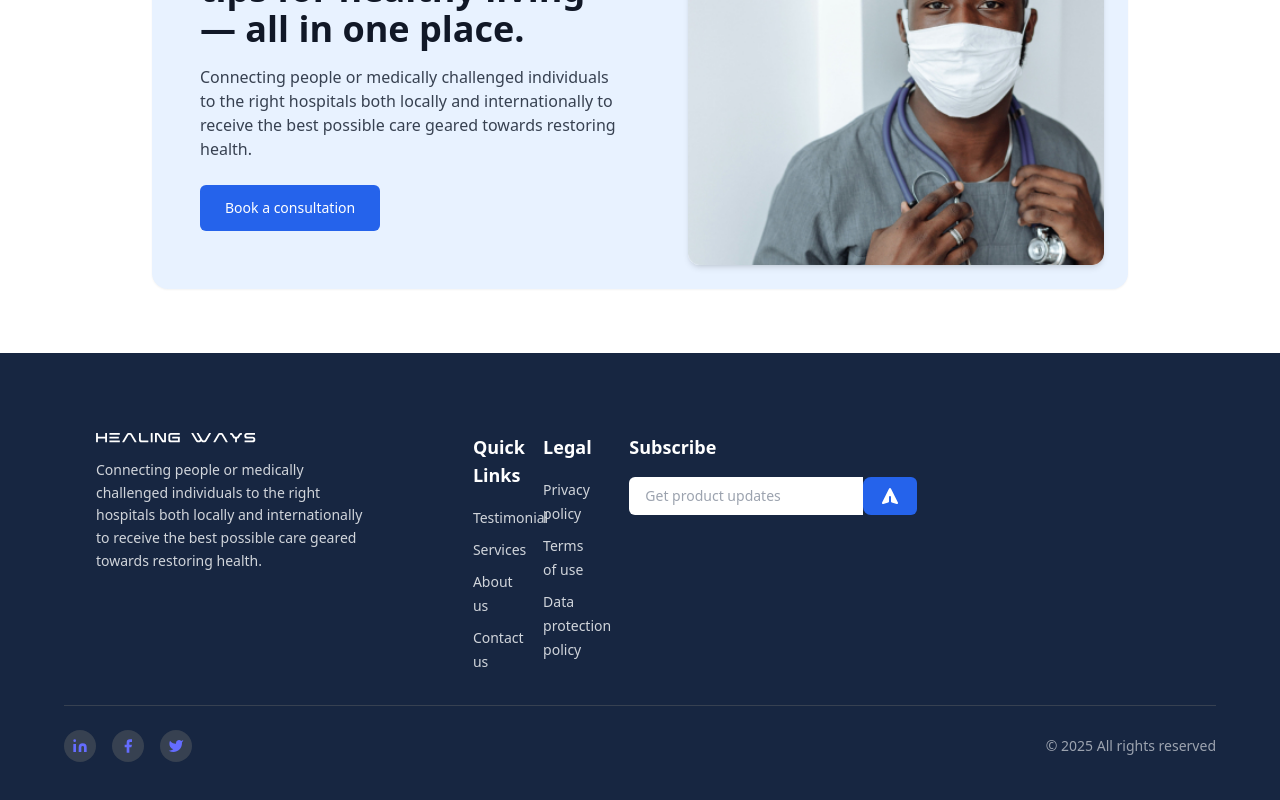
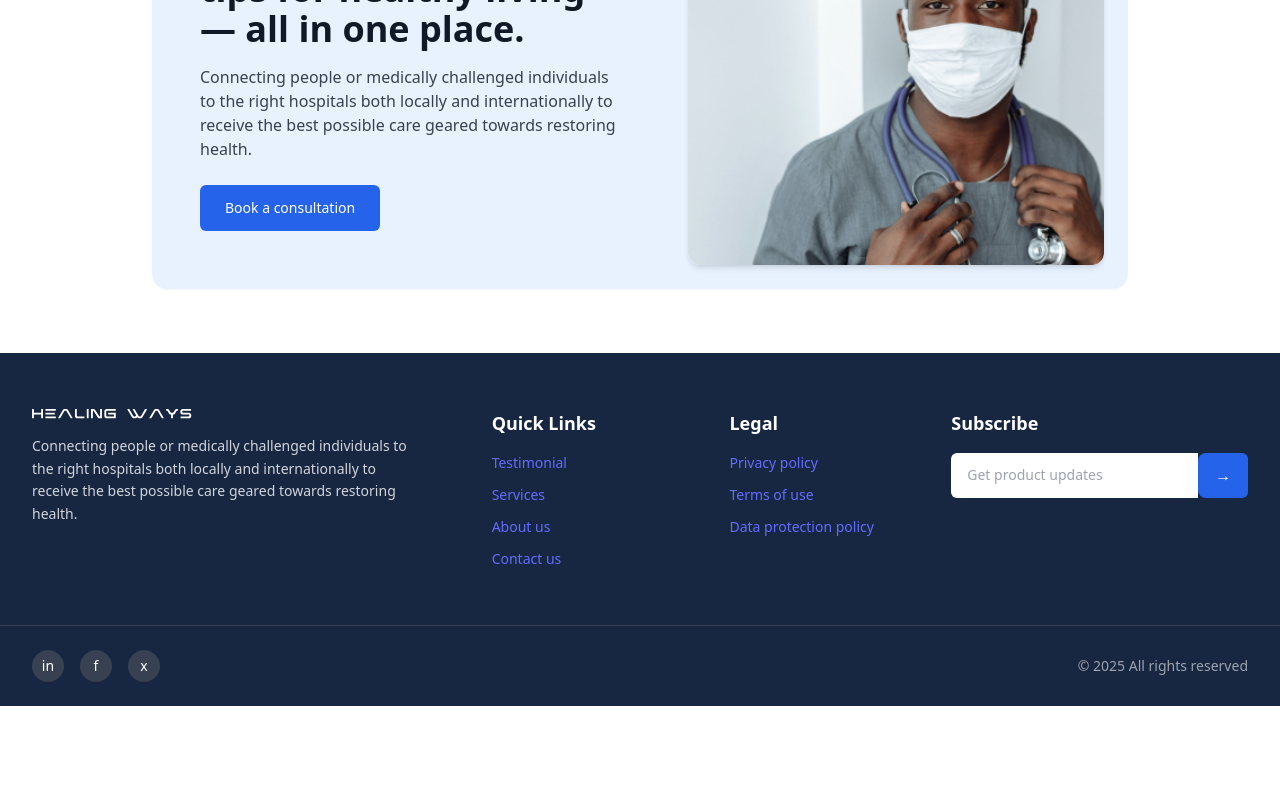
Before and after one commit to Binmuhammad001/healing-ways, a React (Vite) app: page / in a window 1280 px wide. Shown: the part 5273-6073 px from the top of the page. After the commit the page ends 5979 px from the top, so only its background shows below. Built offline with nearby package versions, Linux system fonts and the light colour scheme.

Commit message:
Update footer.jsx

```diff
--- a/src/components/footer.jsx
+++ b/src/components/footer.jsx
@@ -4,70 +4,48 @@ import Logo from "../assets/logo.svg";
 
 export default function Footer() {
   return (
-    <footer className="bg-[#172641] text-white py-12 px-8 w-full">
-      <div className="w-full px-8">
-        {/* Main Footer Content */}
-        <div className="grid grid-cols-1 md:grid-cols-2 lg:grid-cols-[2fr_1fr_1fr_1.5fr] gap-8 mb-8 m-8">
+    <footer className="bg-[#172641] text-white w-full">
+
+      {/* Top section */}
+      <div className="max-w-7xl mx-auto px-6 lg:px-8 py-14">
+        <div className="grid grid-cols-1 md:grid-cols-2 lg:grid-cols-[2fr_2fr_1.5fr] gap-16">
 
           {/* Company Info */}
-          <div className="mr-8">
-            <div className="flex items-center mb-4">
-              <img src={Logo} alt="Healing Waves logo" className="w-40 h-auto filter invert brightness-0 mr-2" />
-            </div>
+          <div>
+            <img
+              src={Logo}
+              alt="Healing Ways logo"
+              className="w-40 mb-4 filter invert brightness-0"
+            />
 
-            <p className="text-gray-300 text-sm leading-relaxed mb-4">
-              Connecting people or medically challenged individuals to the right hospitals both locally and internationally to receive the best possible care geared towards restoring health.
+            <p className="text-gray-300 text-sm leading-relaxed max-w-sm">
+              Connecting people or medically challenged individuals to the right
+              hospitals both locally and internationally to receive the best
+              possible care geared towards restoring health.
             </p>
           </div>
 
-          <div className="grid grid-cols-2 gap-12">
+          {/* Links Group */}
+          <div className="grid grid-cols-2 gap-20">
 
             {/* Quick Links */}
-          <div className="pl-8 mr-0">
+            <div>
               <h4 className="text-lg font-semibold mb-4">Quick Links</h4>
-            <ul className="space-y-2">
-              <li>
-                <a href="#testimonial" className="text-gray-300 hover:text-white transition text-sm">
-                  Testimonial
-                </a>
-              </li>
-              <li>
-                <a href="#services" className="text-gray-300 hover:text-white transition text-sm">
-                  Services
-                </a>
-              </li>
-              <li>
-                <a href="#aboutus" className="text-gray-300 hover:text-white transition text-sm">
-                  About us
-                </a>
-              </li>
-              <li>
-                <a href="#contactus" className="text-gray-300 hover:text-white transition text-sm">
-                  Contact us
-                </a>
-              </li>
+              <ul className="space-y-3 text-sm text-gray-300">
+                <li><a href="#testimonial" className="hover:text-white transition">Testimonial</a></li>
+                <li><a href="#services" className="hover:text-white transition">Services</a></li>
+                <li><a href="#aboutus" className="hover:text-white transition">About us</a></li>
+                <li><a href="#contactus" className="hover:text-white transition">Contact us</a></li>
               </ul>
             </div>
 
             {/* Legal */}
             <div>
               <h4 className="text-lg font-semibold mb-4">Legal</h4>
-            <ul className="space-y-2">
-              <li>
-                <a href="#privacy" className="text-gray-300 hover:text-white transition text-sm">
-                  Privacy policy
-                </a>
-              </li>
-              <li>
-                <a href="#terms" className="text-gray-300 hover:text-white transition text-sm">
-                  Terms of use
-                </a>
-              </li>
-              <li>
-                <a href="#Dataprotection" className="text-gray-300 hover:text-white transition text-sm">
-                  Data protection policy
-                </a>
-              </li>
+              <ul className="space-y-3 text-sm text-gray-300">
+                <li><a href="#privacy" className="hover:text-white transition">Privacy policy</a></li>
+                <li><a href="#terms" className="hover:text-white transition">Terms of use</a></li>
+                <li><a href="#dataprotection" className="hover:text-white transition">Data protection policy</a></li>
               </ul>
             </div>
 
@@ -76,71 +54,45 @@ export default function Footer() {
           {/* Subscribe */}
           <div>
             <h4 className="text-lg font-semibold mb-4">Subscribe</h4>
-            <div className="flex">
+            <div className="flex max-w-sm">
               <input
                 type="email"
                 placeholder="Get product updates"
-                className="flex-1 bg-white px-4 py-2 rounded-l-md text-gray-900 placeholder-gray-400 focus:outline-none focus:ring-2 focus:ring-blue-500 text-sm"
+                className="flex-1 bg-white px-4 py-2 text-sm text-gray-900 rounded-l-md placeholder-gray-400 focus:outline-none"
               />
-
-              <button className="bg-blue-600 hover:bg-blue-700 px-4 py-2 rounded-r-md transition">
-                <svg
-                  xmlns="http://www.w3.org/2000/svg"
-                  className="h-5 w-5"
-                  viewBox="0 0 20 20"
-                  fill="currentColor"
-                >
-                  <path d="M10.894 2.553a1 1 0 00-1.788 0l-7 14a1 1 0 001.169 1.409l5-1.429A1 1 0 009 15.571V11a1 1 0 112 0v4.571a1 1 0 00.725.962l5 1.428a1 1 0 001.17-1.408l-7-14z" />
-                </svg>
+              <button className="bg-blue-600 hover:bg-blue-700 px-4 rounded-r-md transition">
+                →
               </button>
             </div>
           </div>
+
+        </div>
       </div>
 
-        {/* Divider */}
-        <div className="border-t border-gray-700 pt-6">
-          <div className="flex flex-col md:flex-row justify-between items-center">
-            {/* Social Icons */}
+      {/* Bottom section */}
+      <div className="border-t border-gray-700">
+        <div className="max-w-7xl mx-auto px-6 lg:px-8 py-6 flex flex-col md:flex-row justify-between items-center">
+
+          {/* Social icons */}
           <div className="flex space-x-4 mb-4 md:mb-0">
-
- <a
-                href="#linkedin"
-                className="w-8 h-8 bg-gray-700 hover:bg-gray-600 rounded-full flex items-center justify-center transition"
+            {["in", "f", "x"].map((icon, i) => (
+              <div
+                key={i}
+                className="w-8 h-8 bg-gray-700 hover:bg-gray-600 rounded-full flex items-center justify-center text-sm cursor-pointer transition"
               >
-                <svg className="w-4 h-4" fill="currentColor" viewBox="0 0 24 24">
-                  <path d="M16 8a6 6 0 016 6v7h-4v-7a2 2 0 00-2-2 2 2 0 00-2 2v7h-4v-7a6 6 0 016-6zM2 9h4v12H2z" />
-                  <circle cx="4" cy="4" r="2" />
-                </svg>
-              </a>
-
-                <a
-                href="#facebook"
-                className="w-8 h-8 bg-gray-700 hover:bg-gray-600 rounded-full flex items-center justify-center transition"
-              >
-                <svg className="w-4 h-4" fill="currentColor" viewBox="0 0 24 24">
-                  <path d="M18 2h-3a5 5 0 00-5 5v3H7v4h3v8h4v-8h3l1-4h-4V7a1 1 0 011-1h3z" />
-                </svg>
-              </a>
-
-              <a
-                href="#twitter"
-                className="w-8 h-8 bg-gray-700 hover:bg-gray-600 rounded-full flex items-center justify-center transition"
-              >
-                <svg className="w-4 h-4" fill="currentColor" viewBox="0 0 24 24">
-                  <path d="M23 3a10.9 10.9 0 01-3.14 1.53 4.48 4.48 0 00-7.86 3v1A10.66 10.66 0 013 4s-4 9 5 13a11.64 11.64 0 01-7 2c9 5 20 0 20-11.5a4.5 4.5 0 00-.08-.83A7.72 7.72 0 0023 3z" />
-                </svg>
-              </a>
-
-
+                {icon}
+              </div>
+            ))}
           </div>
 
           {/* Copyright */}
           <p className="text-gray-400 text-sm">
             © 2025 All rights reserved
           </p>
+
         </div>
       </div>
-      </div>
+
     </footer>
   );
 }
```
Lines whose indentation alone changed are shown as unchanged.
